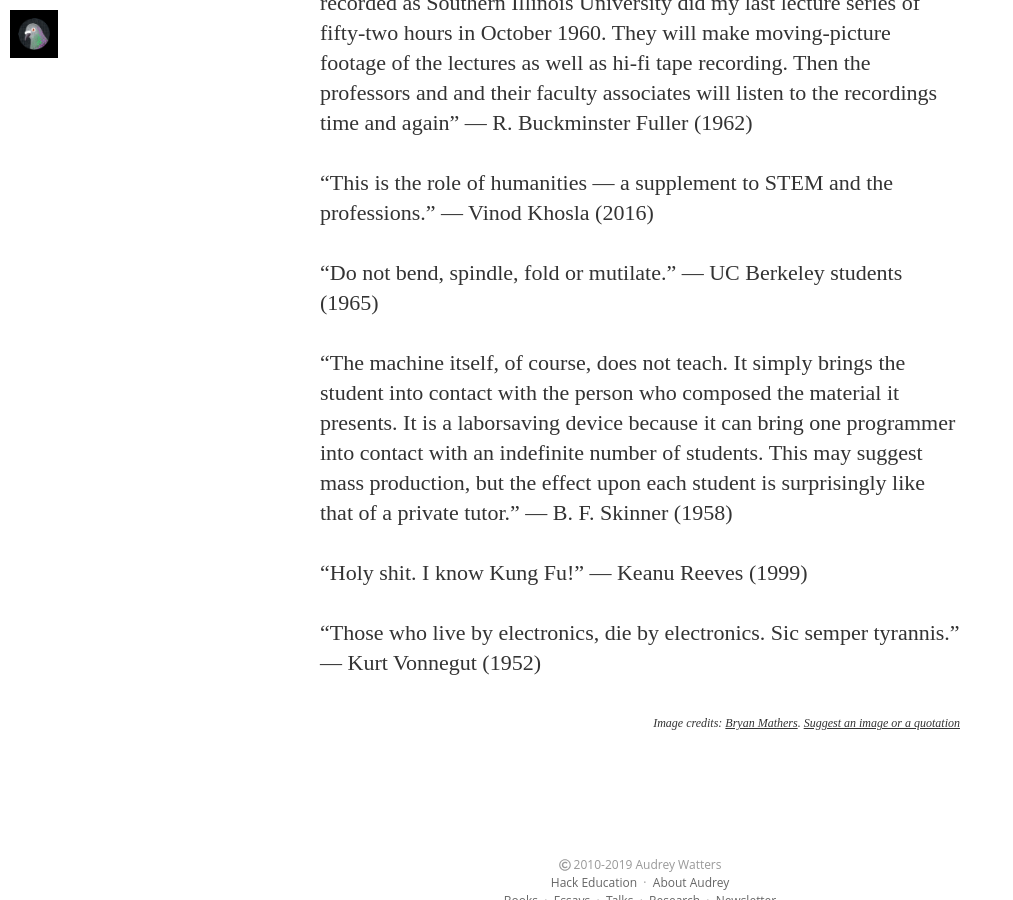
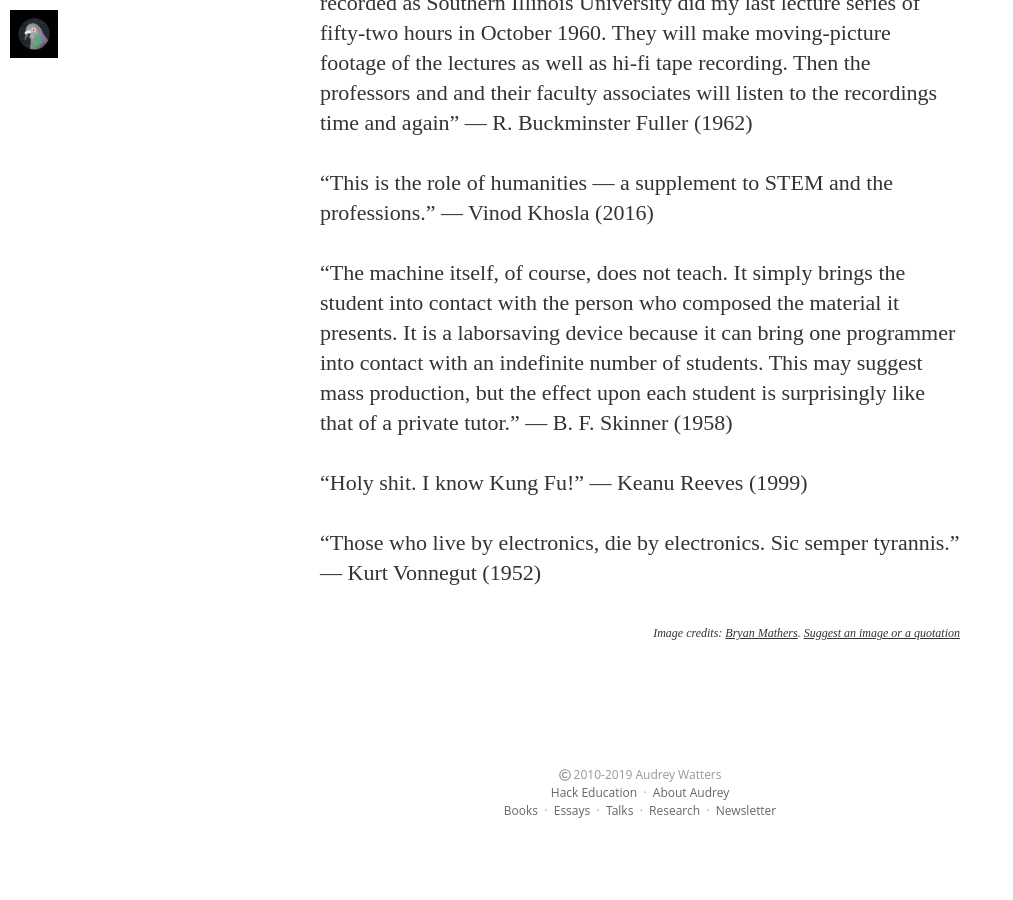
Before and after one commit to audreywatters/edtechwtf, a Jekyll site: the page built from index.html, in a window 1280 px wide and 900 px high, scrolled down 4159 px. Shown: the whole window, without its empty margins (0-1013 px from the left). Built offline with Jekyll 4.4.1, drawn with Linux system fonts in a browser that asks for light colours; nearby versions of some CDN libraries; some web fonts are replaced; after the commit the page ends 5026 px from its top, so only the background shows below that.

Commit message:
Update index.html

```diff
--- a/index.html
+++ b/index.html
@@ -49,8 +49,6 @@
 
 <p>&#8220;This is the role of humanities — a supplement to STEM and the professions.&#8221; — Vinod Khosla (2016)</p>
 
-<p>&#8220;Do not bend, spindle, fold or mutilate.&#8221; — UC Berkeley students (1965)</p>
-
 <p>&#8220;The machine itself, of course, does not teach. It simply brings the student into contact with the person who composed the material it presents. It is a laborsaving device because it can bring one programmer into contact with an indefinite number of students. This may suggest mass production, but the effect upon each student is surprisingly like that of a private tutor.&#8221; — B. F. Skinner (1958)</p>
 
 <p>&#8220;Holy shit. I know Kung Fu!&#8221; — Keanu Reeves (1999)</p>
```
